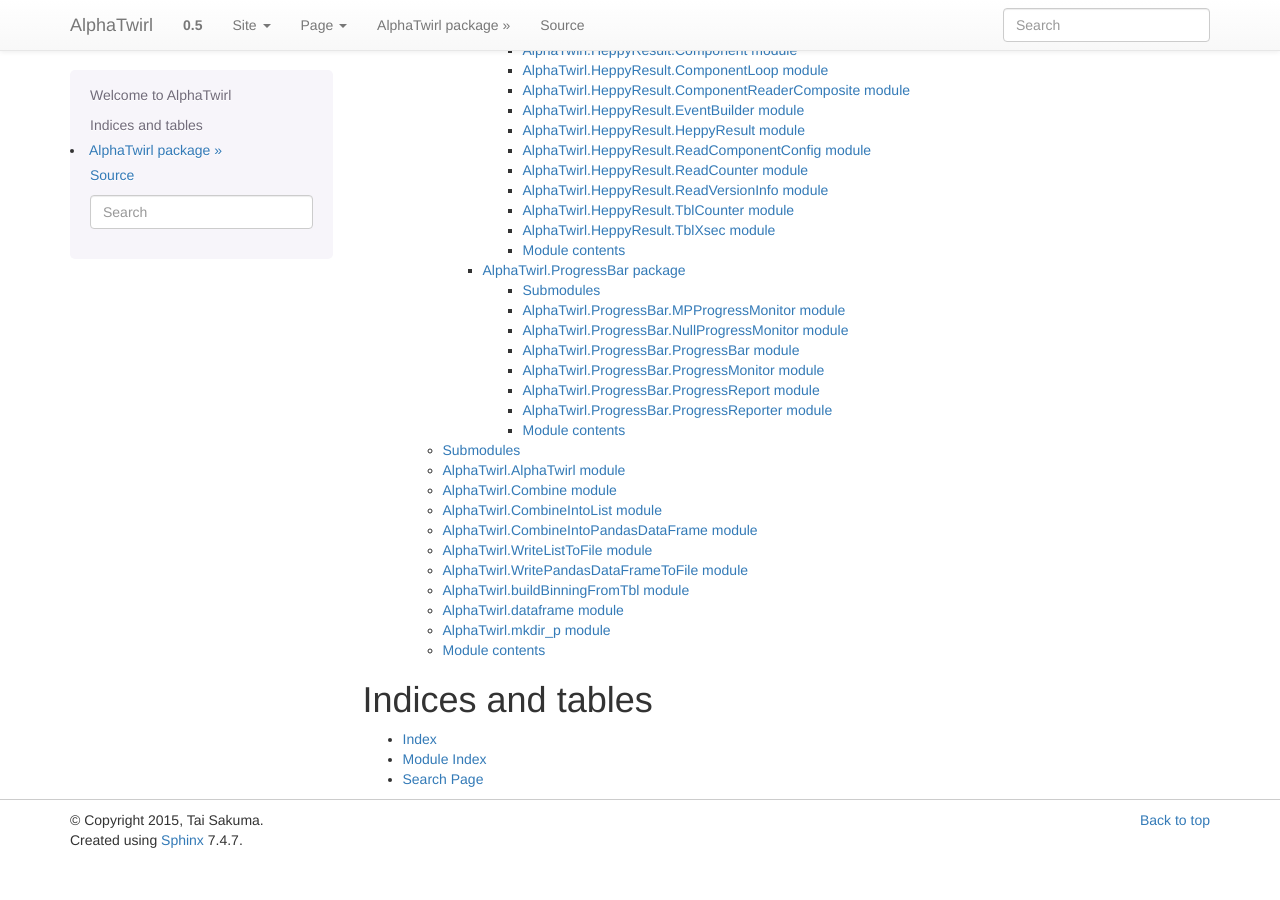
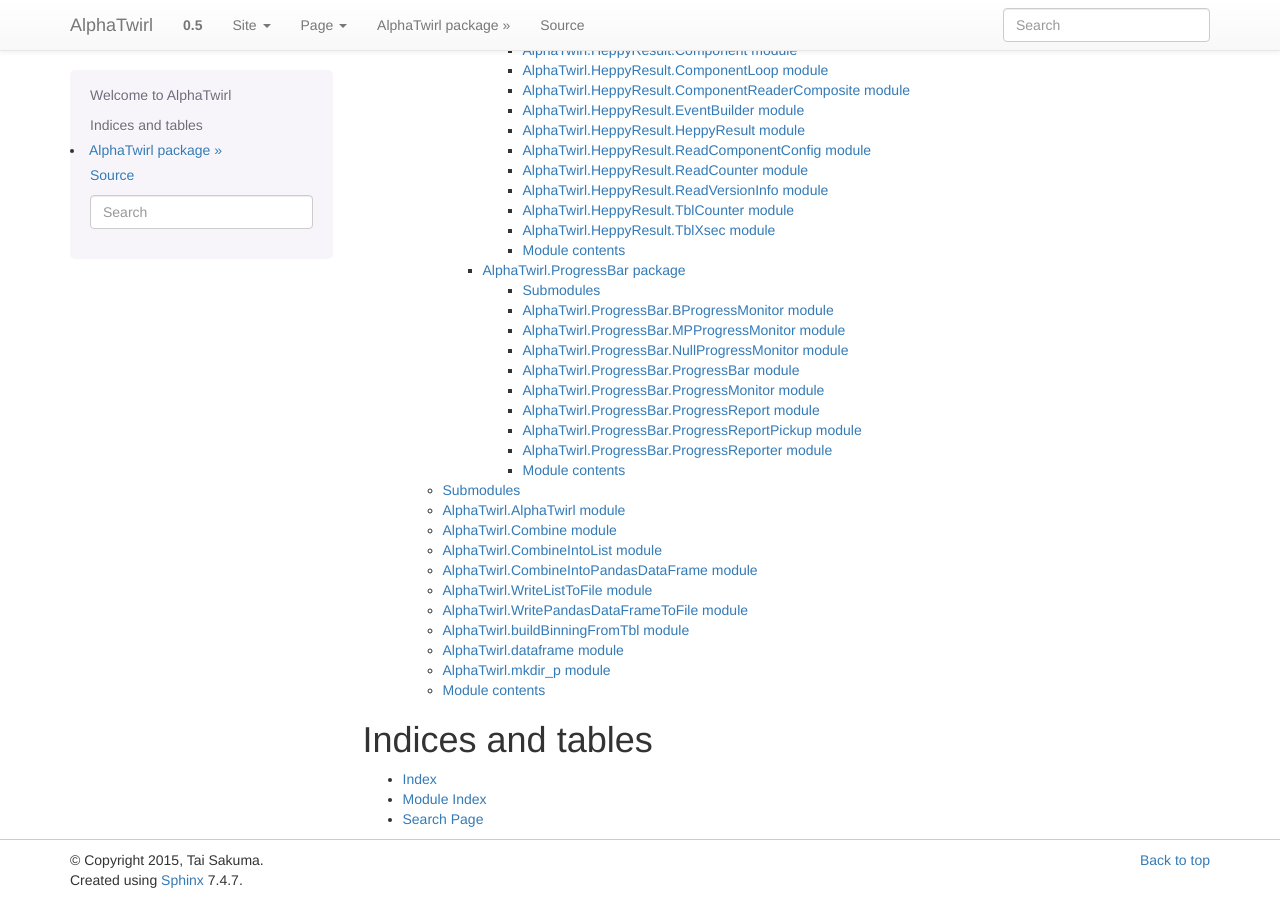
Before and after one commit to alphatwirl/alphatwirl, a Sphinx documentation site: the page built from docs/index.rst, in a window 1280 px wide and 900 px high, scrolled down 1230 px. Built offline with Sphinx 7.4.7, drawn with Linux system fonts in a browser that asks for light colours; before the commit the page ends 2090 px from its top, so only the background shows below that.

Commit message:
update ProgressBar.rst

```diff
--- a/docs/AlphaTwirl.ProgressBar.rst
+++ b/docs/AlphaTwirl.ProgressBar.rst
@@ -3,6 +3,14 @@
 
 Submodules
 ----------
+
+AlphaTwirl.ProgressBar.BProgressMonitor module
+----------------------------------------------
+
+.. automodule:: AlphaTwirl.ProgressBar.BProgressMonitor
+    :members:
+    :undoc-members:
+    :show-inheritance:
 
 AlphaTwirl.ProgressBar.MPProgressMonitor module
 -----------------------------------------------
@@ -44,6 +52,14 @@
     :undoc-members:
     :show-inheritance:
 
+AlphaTwirl.ProgressBar.ProgressReportPickup module
+--------------------------------------------------
+
+.. automodule:: AlphaTwirl.ProgressBar.ProgressReportPickup
+    :members:
+    :undoc-members:
+    :show-inheritance:
+
 AlphaTwirl.ProgressBar.ProgressReporter module
 ----------------------------------------------
 
```
